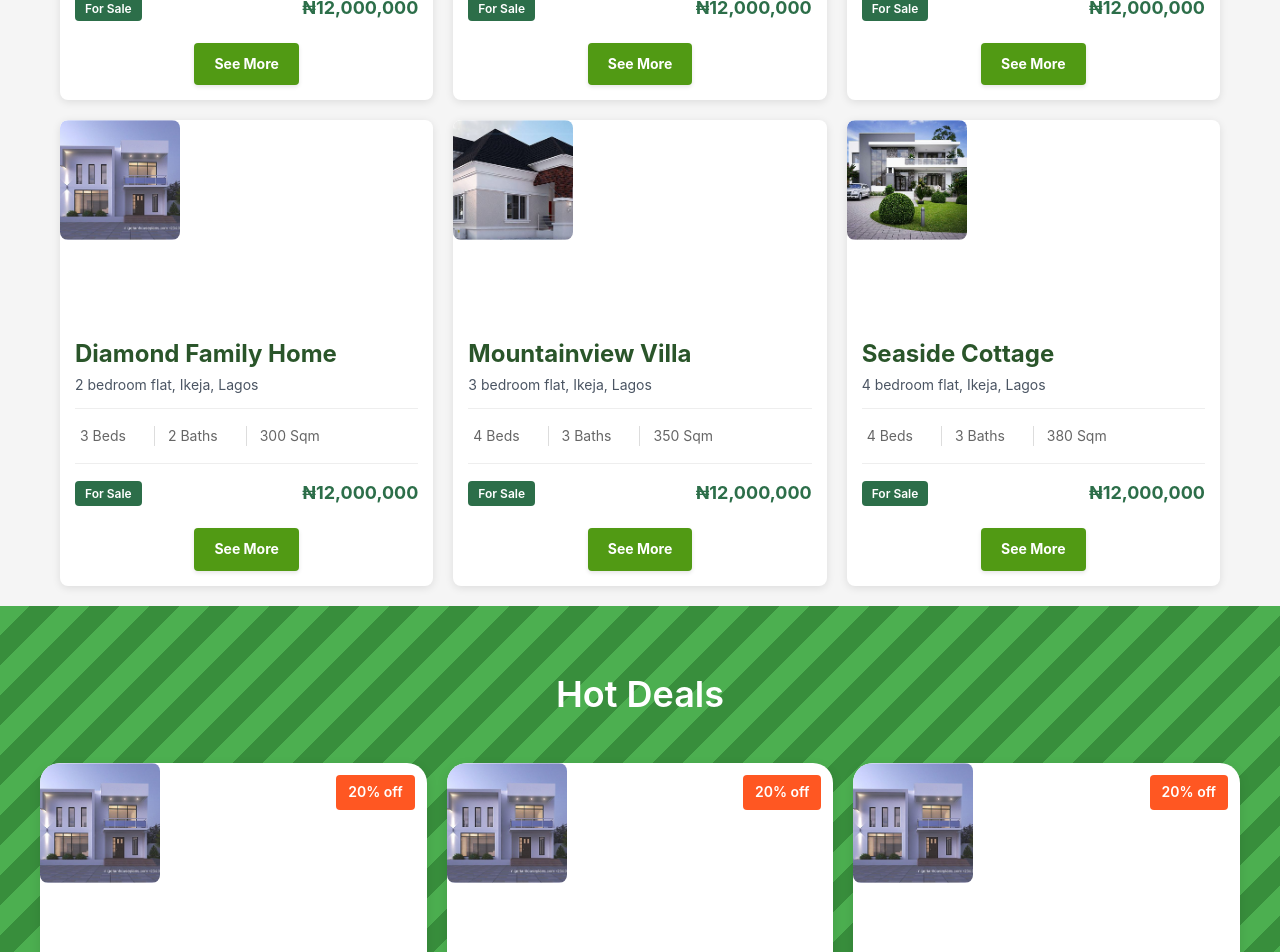
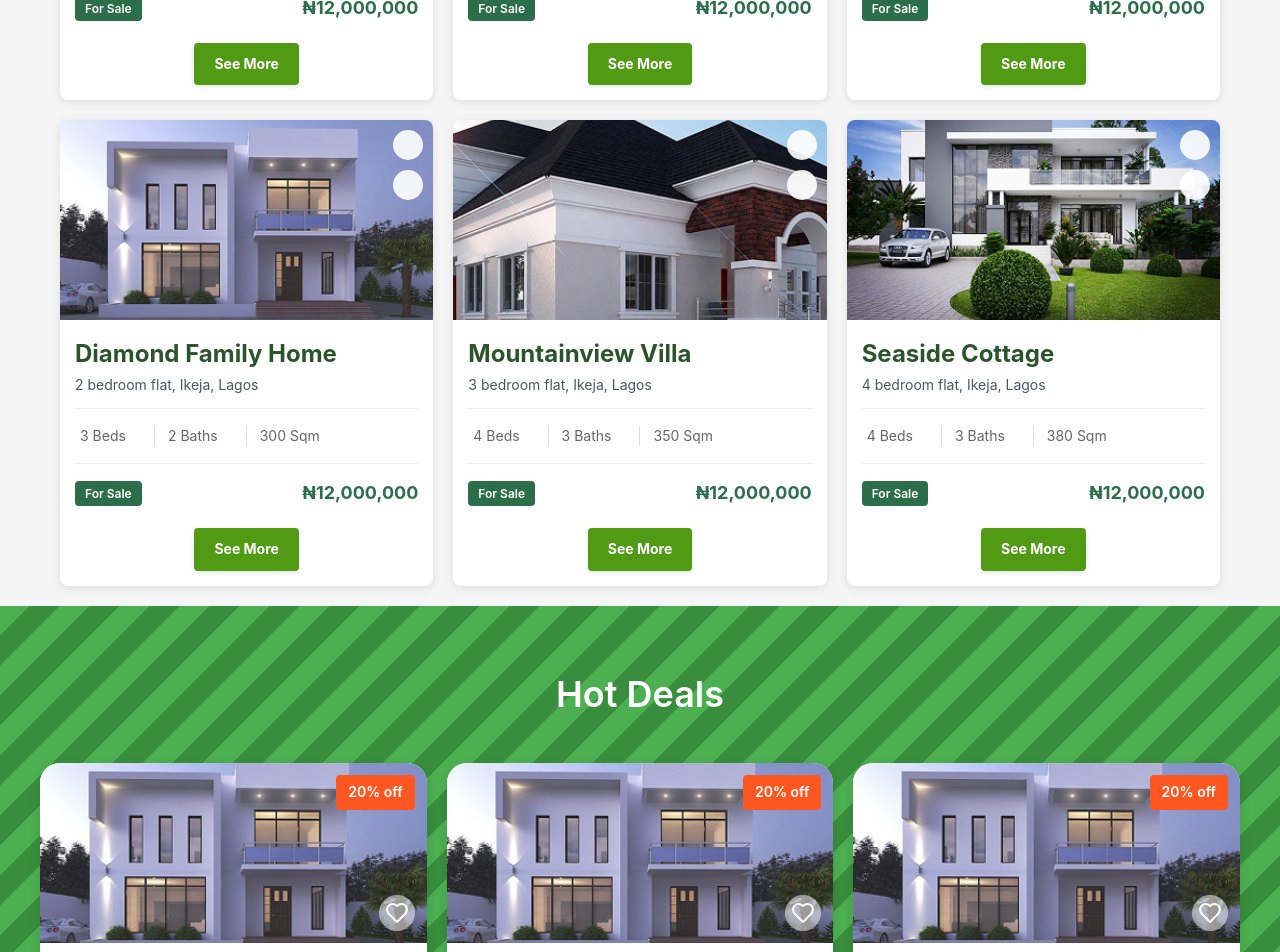
Before and after one commit to Pabby01/Barods, a React (Vite) app: page / in a window 1280 px wide. Shown: the part 1140-2092 px from the top of the page. Built offline with nearby package versions, Linux system fonts and the light colour scheme; no server answers.

Commit message:
refactor: rename property image class to improve consistency across components

```diff
--- a/src/components/HotDeals.css
+++ b/src/components/HotDeals.css
@@ -44,7 +44,7 @@
   overflow: hidden;
 }
 
-.property-image {
+.property-image2 {
   width: 100%;
   height: 100%;
   object-fit: cover;
--- a/src/components/HotDeals.jsx
+++ b/src/components/HotDeals.jsx
@@ -72,7 +72,7 @@
               onClick={() => viewPropertyDetails(deal.id)}
             >
               <div className="property-image-containers">
-                <img src={deal.img} alt={deal.title} className="property-image" />
+                <img src={deal.img} alt={deal.title} className="property-image2" />
                 <div className="discount-badge">{deal.discount}</div>
                 <button
                   className={`favorite-button ${favorites[deal.id] ? 'active' : ''}`}
--- a/src/components/PropertyList.css
+++ b/src/components/PropertyList.css
@@ -37,7 +37,7 @@
   overflow: hidden;
 }
 
-.property-image {
+.property-image2 {
   width: 100%;
   height: 100%;
   object-fit: cover;
--- a/src/components/PropertyList.jsx
+++ b/src/components/PropertyList.jsx
@@ -83,7 +83,7 @@
               <img
                 src={property.image}
                 alt={property.title}
-                className="property-image"
+                className="property-image2"
               />
               <div className="image-overlay">
                 <button className="image-button">
--- a/src/pages/Agent-properties.jsx
+++ b/src/pages/Agent-properties.jsx
@@ -724,7 +724,7 @@
       <div className="main-content">
         <div className="top-bar">
           <div className="welcome-section">
-            <h1 className="page-title">Properties</h1>
+            <h2 className="page-title">Properties</h2>
             <div className="top-bar-actions">
               <button className="add-property-btn" onClick={() => setView("add")}>
                 <Plus size={20} />
```
